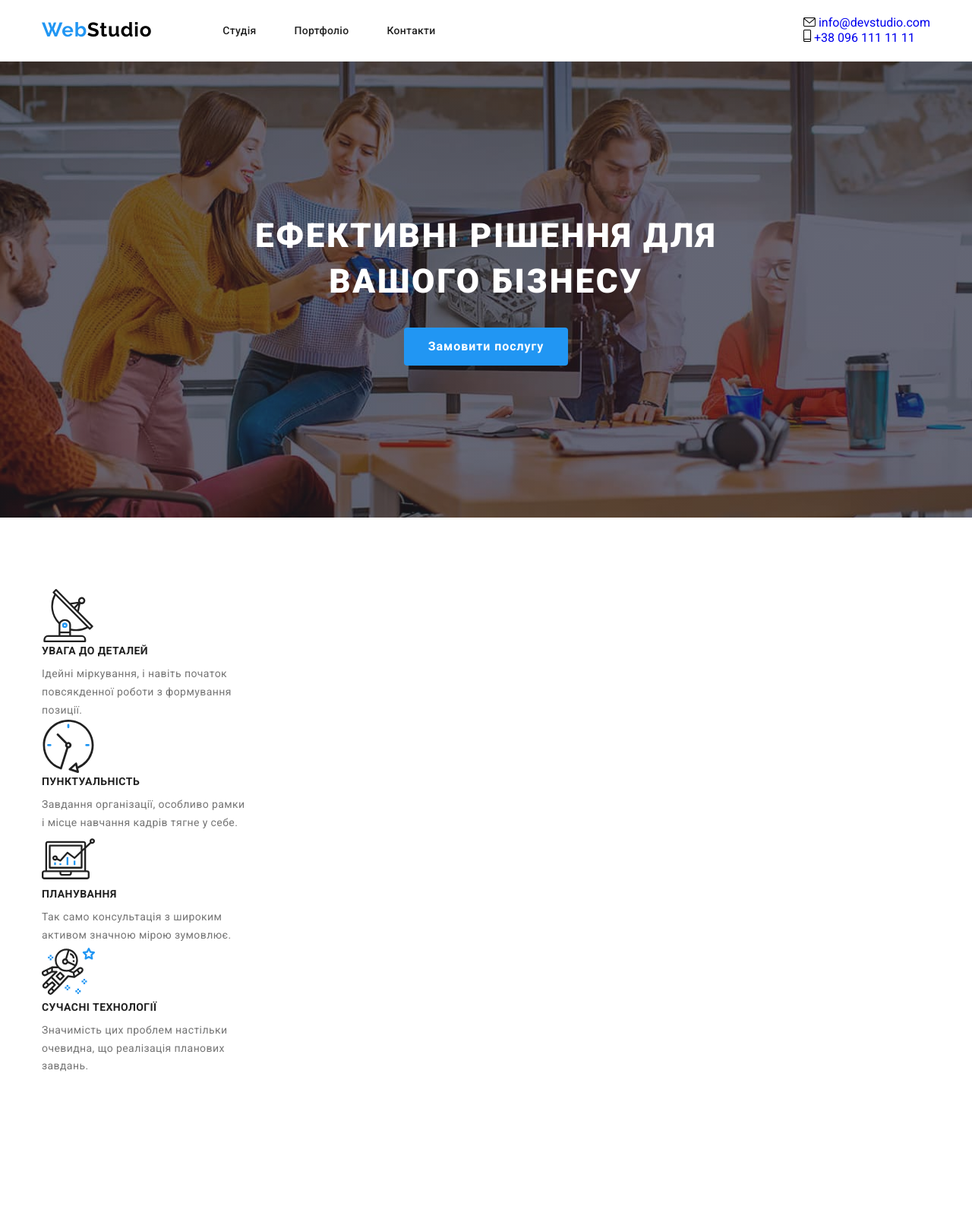
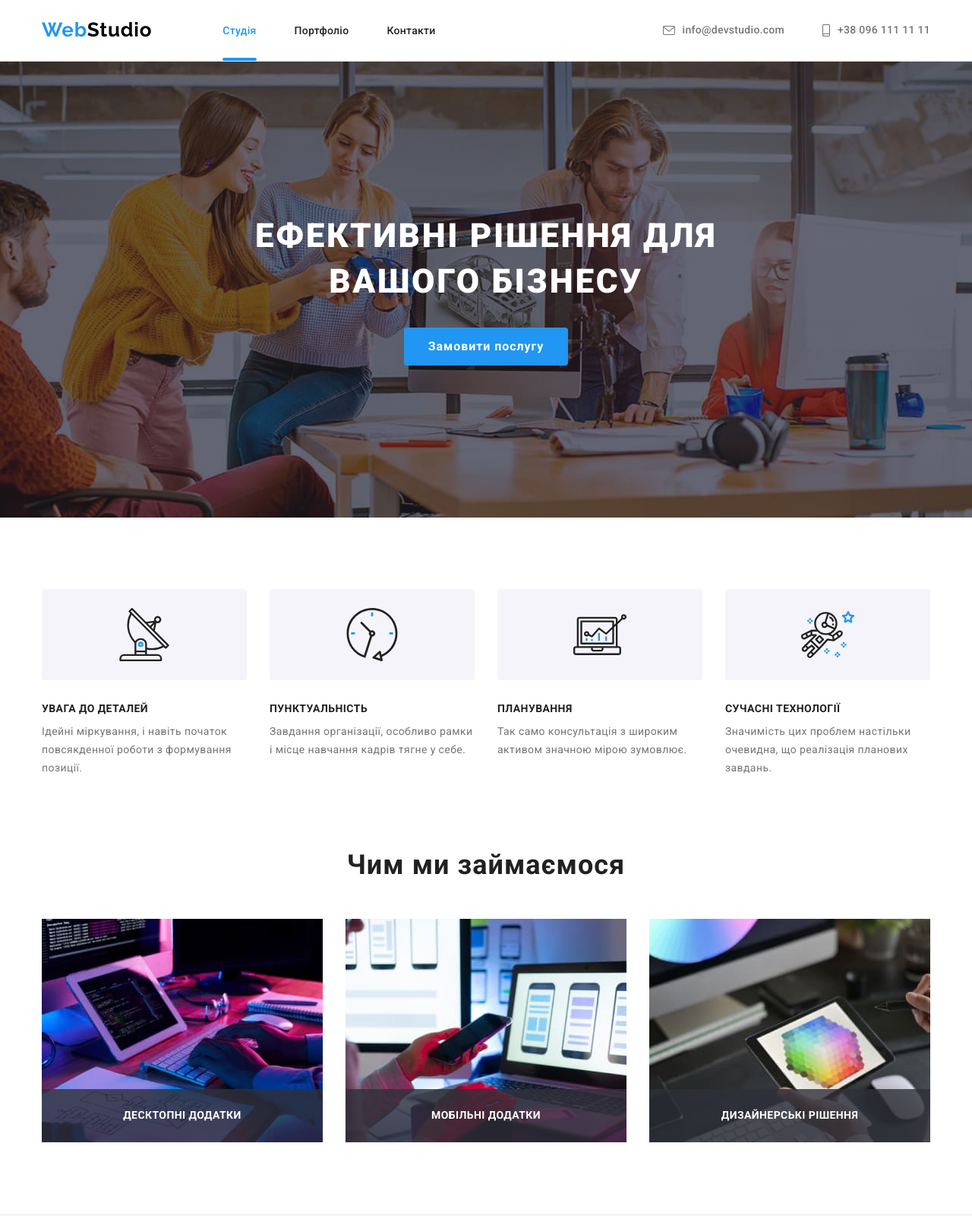
Before and after one commit to serhii95zhydkov/goit-markup-hw-07, a plain HTML site: page index.html in a window 1280 px wide. Shown: the top 1600 px of the page at 76% size. Drawn offline with nearby package versions, Linux system fonts and the light colour scheme.

Commit message:
Update index.html

```diff
--- a/index.html
+++ b/index.html
@@ -29,7 +29,7 @@
           <ul class="navigation__list">
             <li class="navigation__item">
               <a
-                class="link navigation__link current"
+                class="link navigation__link navigation__link--current"
                 href="./index.html"
                 target="_self"
                 rel="noreferrer noopener"
@@ -48,18 +48,18 @@
             <li class="navigation__item"><a class="link navigation__link" href="">Контакти</a></li>
           </ul>
         </nav>
-        <ul class="contact">
-          <li class="contact__item">
-            <a class="link contact__link" href="mailto:info@devstudio.com">
-              <svg class="contact__icon" width="16" height="12">
+        <ul class="contacts">
+          <li class="contacts__item">
+            <a class="link contacts__link" href="mailto:info@devstudio.com">
+              <svg class="contacts__icon" width="16" height="12">
                 <use href="./images/icons.svg#icon-envelope"></use>
               </svg>
               info@devstudio.com
             </a>
           </li>
-          <li class="contact__item">
-            <a class="link contact__link" href="tel:+380961111111">
-              <svg class="contact__icon" width="10" height="16">
+          <li class="contacts__item">
+            <a class="link contacts__link" href="tel:+380961111111">
+              <svg class="contacts__icon" width="10" height="16">
                 <use href="./images/icons.svg#icon-smartphone"></use>
               </svg>
               +38 096 111 11 11
@@ -70,7 +70,7 @@
     </header>
     <!--Унікальний контент сторінки-->
     <main>
-      <section class="hero section">
+      <section class="hero">
         <div class="container">
           <h1 class="hero__title">
             Ефективні рішення для <br />
@@ -79,12 +79,12 @@
           <button class="button" type="button" data-modal-open>Замовити послугу</button>
         </div>
       </section>
-      <section class="section principle">
+      <section class="section">
         <div class="container">
           <h2 class="visually-hidden">Наші принципи</h2>
-          <ul class="principle__list">
+          <ul class="principle">
             <li class="principle__item">
-              <div class="principle__icon">
+              <div class="principle__icon-box">
                 <svg width="70" height="70">
                   <use href="./images/icons.svg#icon-antenna"></use>
                 </svg>
@@ -95,7 +95,7 @@
               </p>
             </li>
             <li class="principle__item">
-              <div class="principle__icon">
+              <div class="principle__icon-box">
                 <svg width="70" height="70">
                   <use href="./images/icons.svg#icon-clock"></use>
                 </svg>
@@ -106,7 +106,7 @@
               </p>
             </li>
             <li class="principle__item">
-              <div class="principle__icon">
+              <div class="principle__icon-box">
                 <svg width="70" height="70">
                   <use href="./images/icons.svg#icon-diagram"></use>
                 </svg>
@@ -117,7 +117,7 @@
               </p>
             </li>
             <li class="principle__item">
-              <div class="principle__icon">
+              <div class="principle__icon-box">
                 <svg width="70" height="70">
                   <use href="./images/icons.svg#icon-astronaut"></use>
                 </svg>
@@ -130,10 +130,10 @@
           </ul>
         </div>
       </section>
-      <section class="section works">
+      <section class="section section--nopadding-top">
         <div class="container">
-          <h2 class="works__title">Чим ми займаємося</h2>
-          <ul class="works__list">
+          <h2 class="section__title">Чим ми займаємося</h2>
+          <ul class="works">
             <li class="works__item">
               <div class="works__container">
                 <img
@@ -173,10 +173,10 @@
           </ul>
         </div>
       </section>
-      <section class="section team">
+      <section class="section section--user-background">
         <div class="container">
-          <h2 class="team__title">Наша команда</h2>
-          <ul class="team__list">
+          <h2 class="section__title">Наша команда</h2>
+          <ul class="team">
             <li class="team__item">
               <img
                 class="team__image"
@@ -186,7 +186,7 @@
                 height="260"
               />
               <div class="team__container">
-                <h3 class="team__name">Ігор Дем'яненко</h3>
+                <h3 class="team__title">Ігор Дем'яненко</h3>
                 <p class="team__text" lang="en">Product Designer</p>
                 <ul class="social-network">
                   <li class="social-network__item">
@@ -229,7 +229,7 @@
                 height="260"
               />
               <div class="team__container">
-                <h3 class="team__name">Ольга Рєпіна</h3>
+                <h3 class="team__title">Ольга Рєпіна</h3>
                 <p class="team__text" lang="en">Frontend Developer</p>
                 <ul class="social-network">
                   <li class="social-network__item">
@@ -272,7 +272,7 @@
                 height="260"
               />
               <div class="team__container">
-                <h3 class="team__name">Микола Тарасов</h3>
+                <h3 class="team__title">Микола Тарасов</h3>
                 <p class="team__text" lang="en">Marketing</p>
                 <ul class="social-network">
                   <li class="social-network__item">
@@ -315,7 +315,7 @@
                 height="260"
               />
               <div class="team__container">
-                <h3 class="team__name">Михайло Єрмаков</h3>
+                <h3 class="team__title">Михайло Єрмаков</h3>
                 <p class="team__text" lang="en">UI Designer</p>
                 <ul class="social-network">
                   <li class="social-network__item">
@@ -352,10 +352,10 @@
           </ul>
         </div>
       </section>
-      <section class="section clients">
+      <section class="section">
         <div class="container">
-          <h2 class="clients__title">Постійні клієнти</h2>
-          <ul class="clients__list">
+          <h2 class="section__title">Постійні клієнти</h2>
+          <ul class="clients">
             <li class="clients__item">
               <a class="clients__link" href="">
                 <svg class="clients__icon" width="106" height="60">
```
